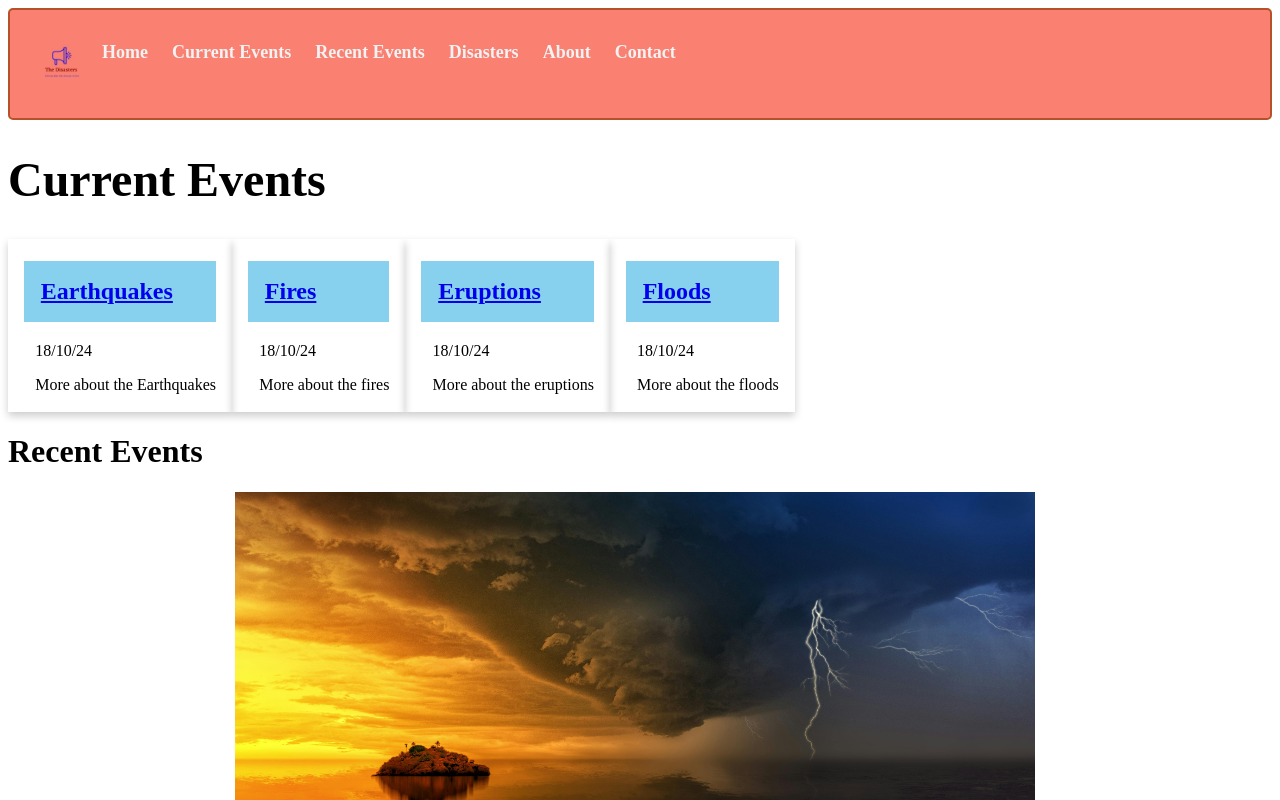
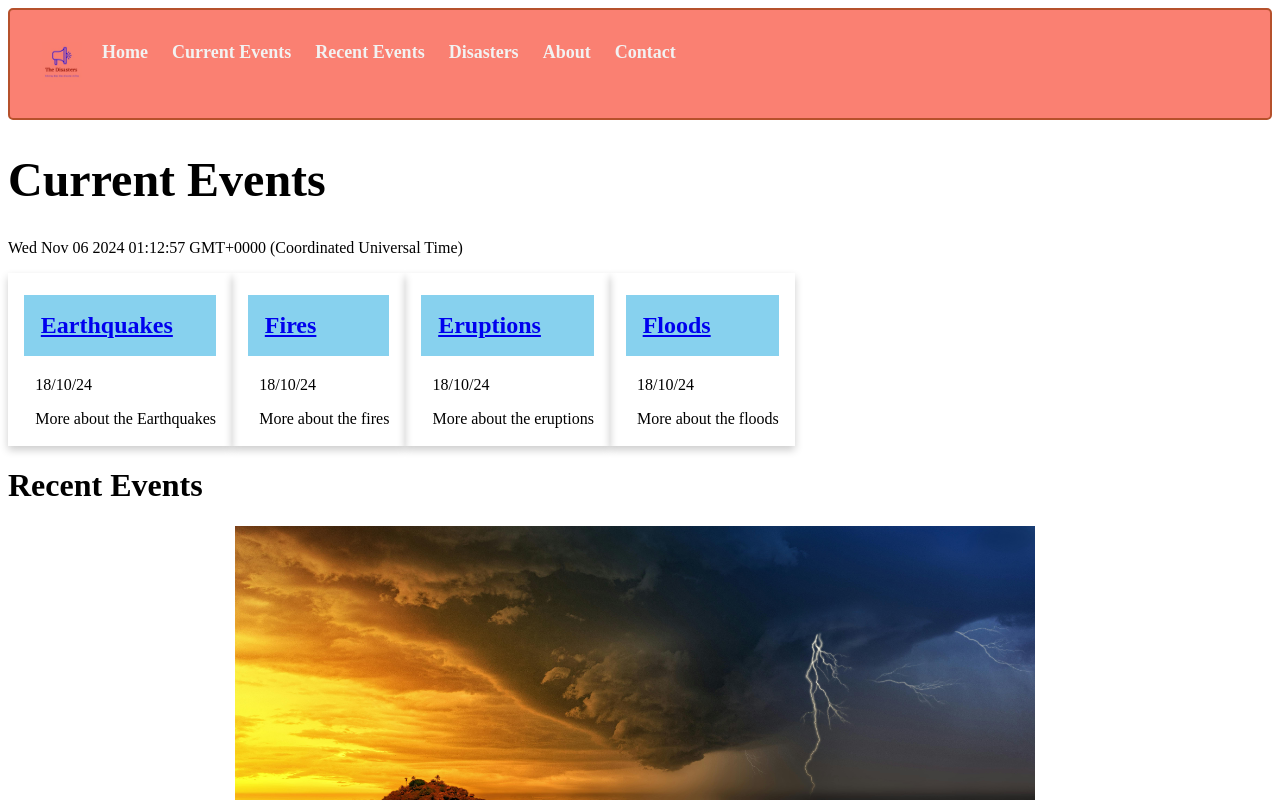
Before and after one commit to BIT-Studio-3/group-project-25-1-scade, a SvelteKit app in the folder disaster/disaster/: page / in a window 1280 px wide. Shown: the top 800 px of the page. Built offline with nearby package versions, Linux system fonts and the light colour scheme.

Commit message:
redesigned home page

```diff
--- a/disaster/disaster/src/routes/+page.svelte
+++ b/disaster/disaster/src/routes/+page.svelte
@@ -4,11 +4,13 @@
     import Footer from '$lib/Footer.svelte'
     import Image from '$lib/Image.svelte';
     import homepic from '$lib/Weather.jpg';
+    let currentTime = new Date();
 
 </script>
 
 
 <Header headingTitle="Current Events" />
+<p>{currentTime}</p>
 <div class="card-container">
     <Card where="/disasters/earthquake" title="Earthquakes" date="18/10/24" info="More about the Earthquakes" />
     <Card where="/disasters/fire" title="Fires" date="18/10/24" info="More about the fires" />
```
